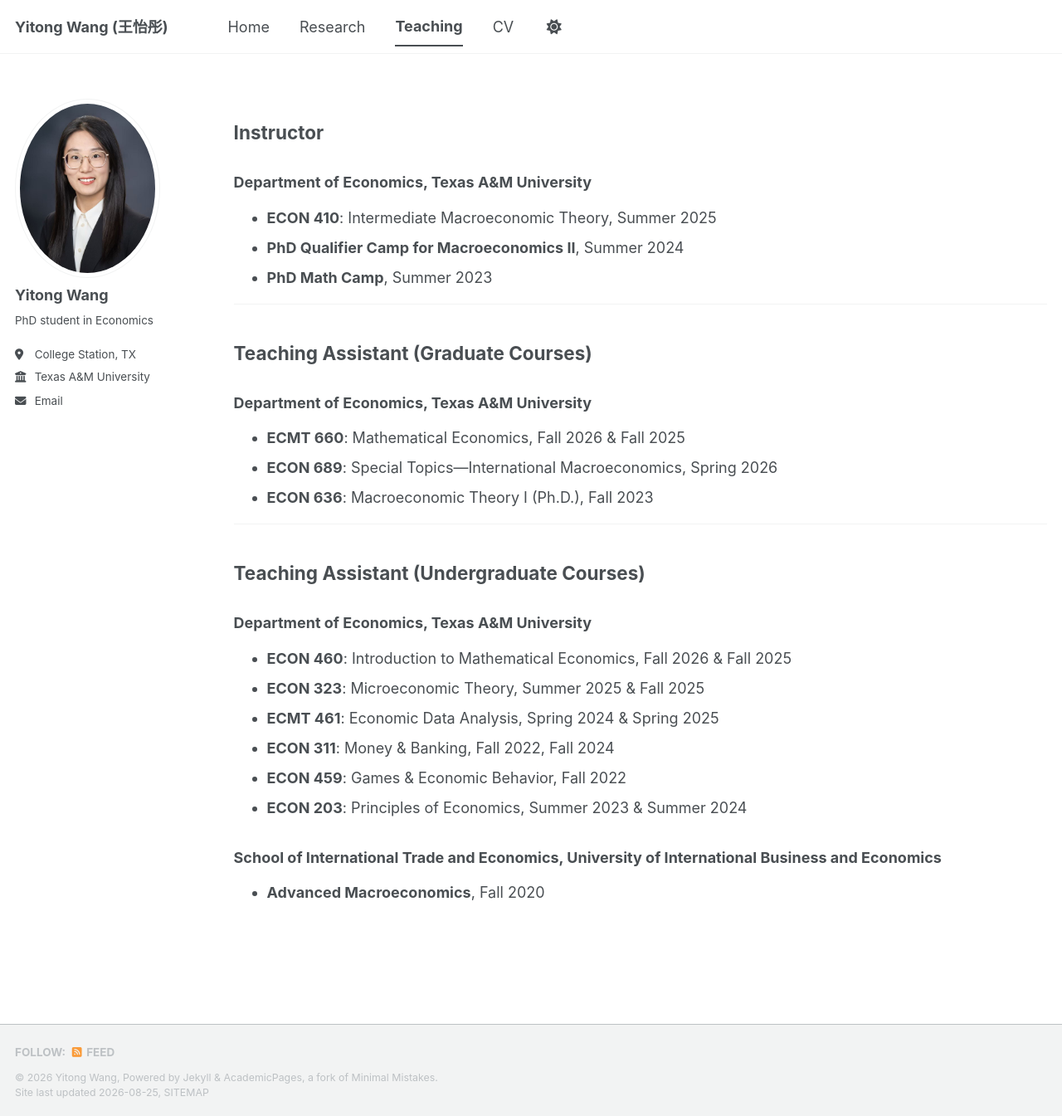
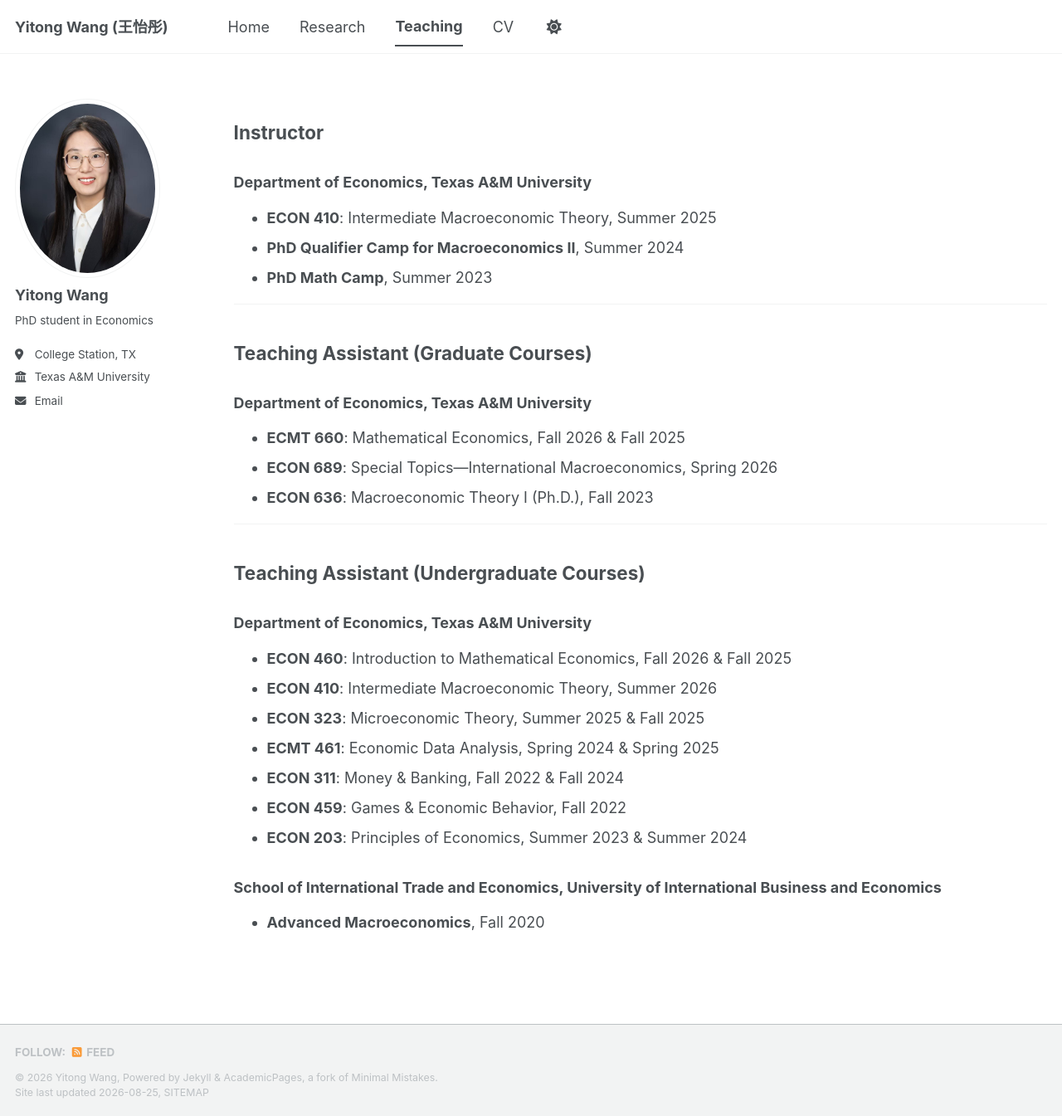
Before and after one commit to yitongwang-econ/yitongwang-econ.github.io, a Jekyll site: the page built from _pages/teaching.md, in a window 1280 px wide and 1345 px high. Shown: the whole window at 83% size. Built offline with Jekyll 4.4.1, drawn with Linux system fonts in a browser that asks for light colours; a style sheet for code colours, icons or effects is not loaded.

Commit message:
Update course listings and formatting in teaching.md

```diff
--- a/_pages/teaching.md
+++ b/_pages/teaching.md
@@ -31,9 +31,10 @@ author_profile: true
 ### Department of Economics, Texas A&M University
 
 * **ECON 460**: Introduction to Mathematical Economics, Fall 2026 & Fall 2025
+* **ECON 410**: Intermediate Macroeconomic Theory, Summer 2026
 * **ECON 323**: Microeconomic Theory, Summer 2025 & Fall 2025
 * **ECMT 461**: Economic Data Analysis, Spring 2024 & Spring 2025
-* **ECON 311**: Money & Banking, Fall 2022, Fall 2024
+* **ECON 311**: Money & Banking, Fall 2022 & Fall 2024
 * **ECON 459**: Games & Economic Behavior, Fall 2022
 * **ECON 203**: Principles of Economics, Summer 2023 & Summer 2024
 
```
